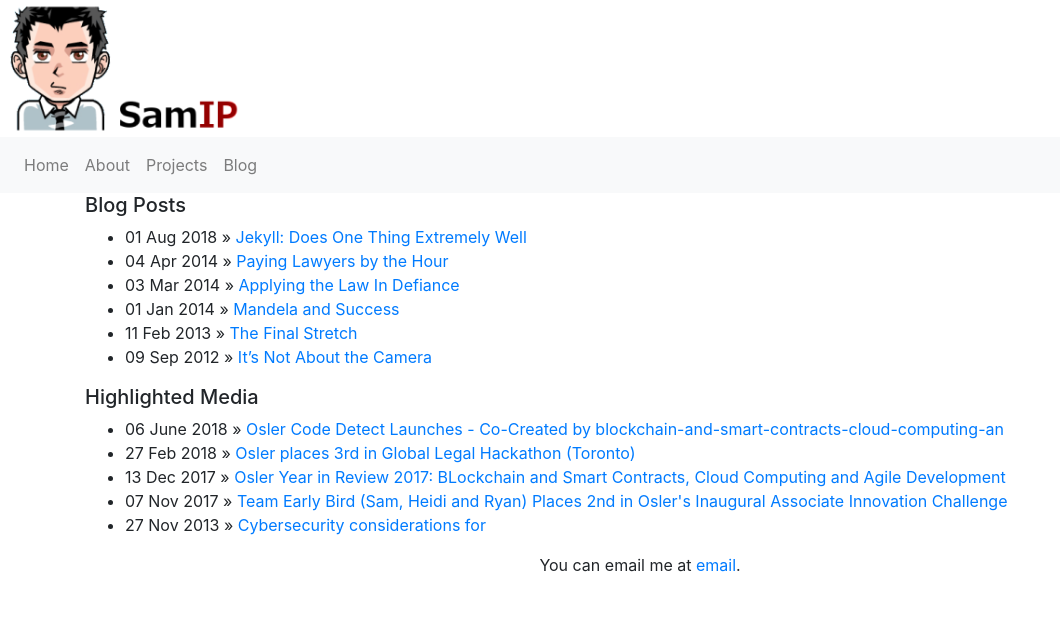
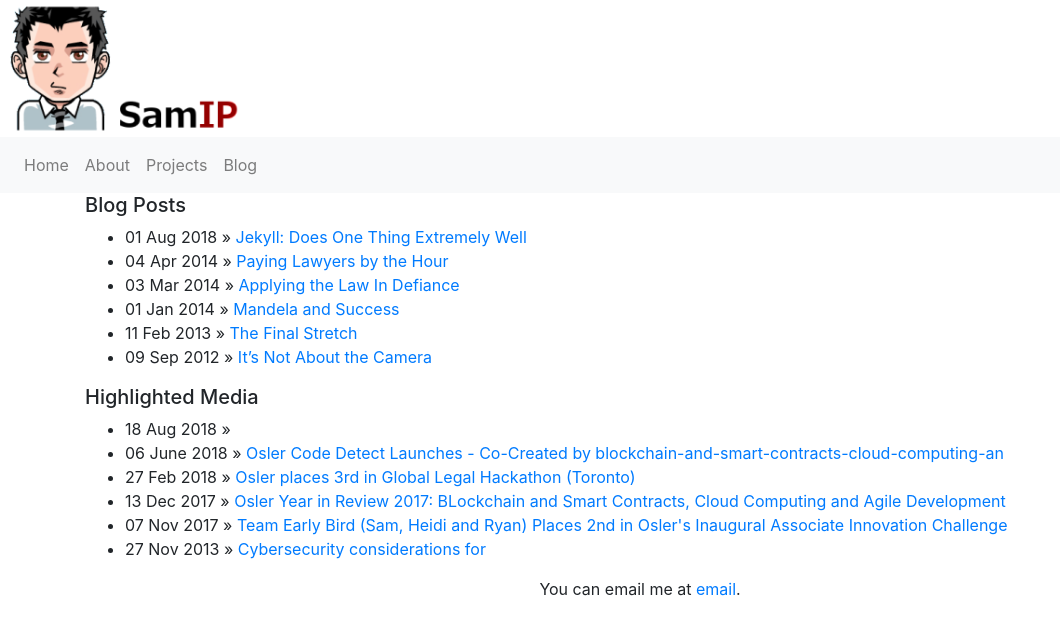
Before and after one commit to Sam1p/sam1p.github.io, a Jekyll site: the page built from index.html, in a window 1280 px wide. Shown: the top 635 px of the page, without its empty margins (0-1060 px from the left). Built offline with Jekyll 4.4.1, drawn with Linux system fonts in a browser that asks for light colours.

Commit message:
Adding Lexpert article

```diff
--- a/index.html
+++ b/index.html
@@ -12,6 +12,7 @@ title: Sam Ip, Technology Lawyer
 
     <h5>Highlighted Media</h5>
     <ul class="posts">
+        <li><span>18 Aug 2018</span> &raquo; <a href="https://www.lexpert.ca/article/student-recruitment-special-2/"></a></li>
         <li><span>06 June 2018</span> &raquo; <a href="https://www.osler.com/en/resources/critical-situations/2018/osler-code-detect-use-open-source-software-without-the-worry">Osler Code Detect Launches - Co-Created by blockchain-and-smart-contracts-cloud-computing-an</a></li>
         <li><span>27 Feb 2018</span> &raquo; <a href="https://www.osler.com/en/about-us/press-room/2018/osler-places-3rd-in-global-legal-hackathon-toronto">Osler places 3rd in Global Legal Hackathon (Toronto)</a></li>
         <li><span>13 Dec 2017</span> &raquo; <a href="https://www.osler.com/en/resources/transactions/2017/blockchain-and-smart-contracts-cloud-computing-an">Osler Year in Review 2017: BLockchain and Smart Contracts, Cloud Computing and Agile Development</a></li>
```
